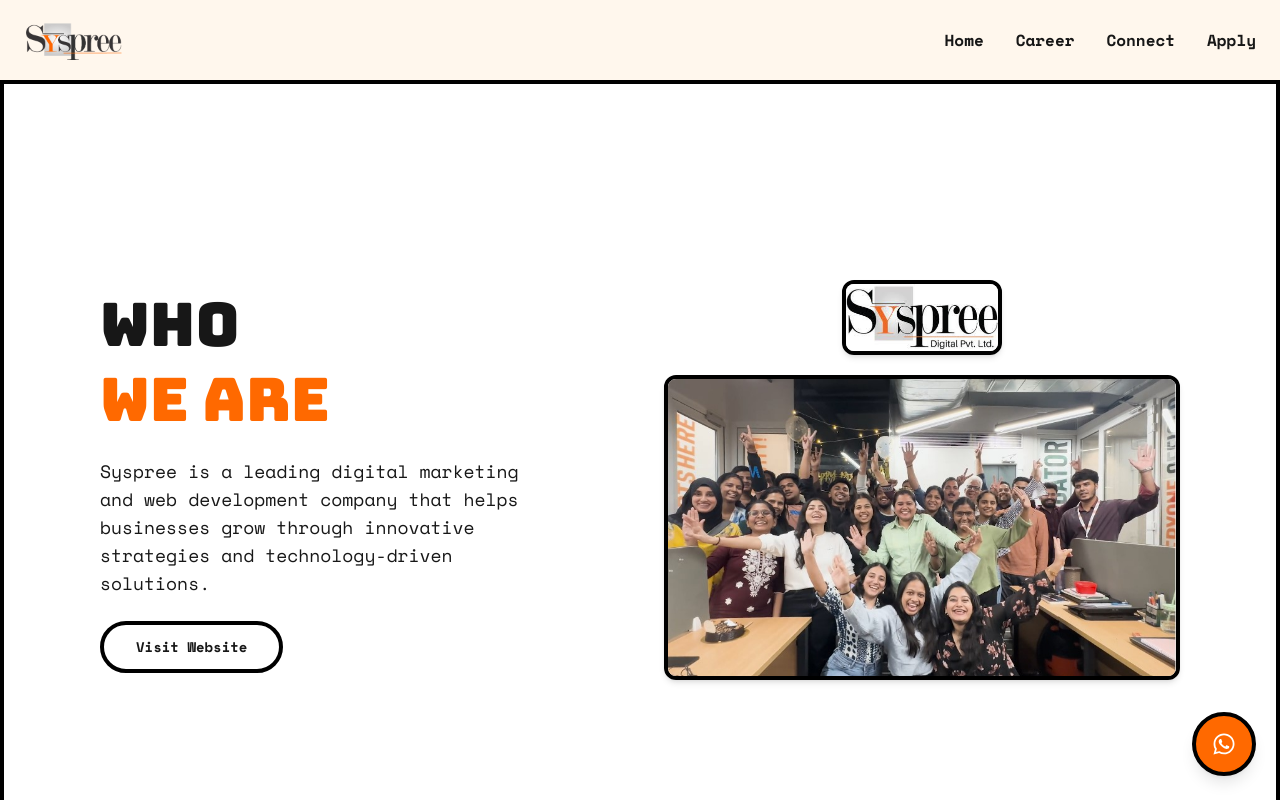
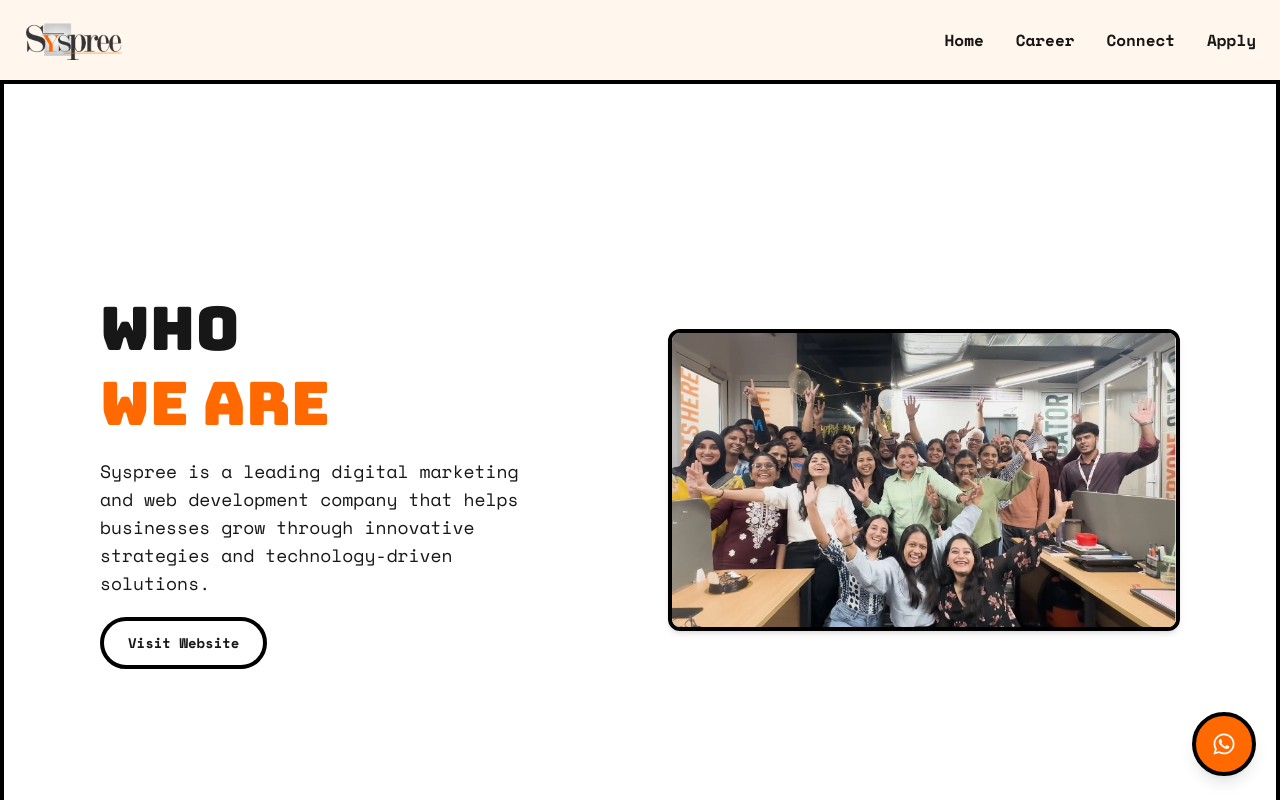
Before and after one commit to SyspreeDev/syspree, a Next.js app: page / in a window 1280 px wide. Shown: the top 800 px of the page. Built offline with nearby package versions, Linux system fonts and the light colour scheme.

Commit message:
ui changes

```diff
--- a/src/app/components/HeroSection.jsx
+++ b/src/app/components/HeroSection.jsx
@@ -7,16 +7,16 @@
   id="home"
   className="min-h-screen border-4 border-black flex items-center bg-white"
 >
-  <div className="w-full px-5 sm:px-8 md:px-16 lg:px-24 py-12 grid md:grid-cols-2 gap-12 items-center">
+  <div className="w-full px-4 sm:px-6 md:px-16 lg:px-24 py-10 md:py-12 grid md:grid-cols-2 gap-10 md:gap-12 items-center">
 
     {/* LEFT: Content */}
     <div className="text-center md:text-left">
-      <h1 className="text-3xl sm:text-4xl md:text-6xl leading-tight">
+      <h1 className="text-4xl sm:text-5xl md:text-6xl leading-tight">
         Who <br />
         <span className="text-orange-500">we are</span>
       </h1>
 
-      <p className="mt-5 text-sm sm:text-base md:text-lg max-w-md mx-auto md:mx-0">
+      <p className="mt-4 text-sm sm:text-base md:text-lg max-w-sm sm:max-w-md mx-auto md:mx-0">
         Syspree is a leading digital marketing and web development company
         that helps businesses grow through innovative strategies and
         technology-driven solutions.
@@ -26,27 +26,18 @@
         href="https://syspree.com/"
         target="_blank"
         rel="noopener noreferrer"
-        className="mt-6 inline-block bg-white border-4 border-black px-6 sm:px-8 py-2 sm:py-3 rounded-full text-xs sm:text-sm font-bold hover:bg-orange-200 transition"
+        className="mt-5 inline-block bg-white border-4 border-black px-6 py-2 sm:py-3 rounded-full text-xs sm:text-sm font-bold hover:bg-orange-200 transition"
       >
         Visit Website
       </a>
     </div>
 
     {/* RIGHT: Image */}
-    <div className="flex flex-col items-center gap-5">
-
-      {/* Logo */}
-      <img
-        src="/syspree-logo.jpg"
-        alt="Company Logo"
-        className="w-28 sm:w-36 md:w-40 border-4 border-black rounded-xl shadow-md"
-      />
-
-      {/* Team Image */}
+    <div className="flex justify-center md:justify-end">
       <img
         src="/teams.jpg"
         alt="Team"
-        className="w-full max-w-xs sm:max-w-md md:max-w-full border-4 border-black rounded-xl shadow-md"
+        className="w-full max-w-[280px] sm:max-w-sm md:max-w-md lg:max-w-lg border-4 border-black rounded-xl shadow-md"
       />
     </div>
 
```
